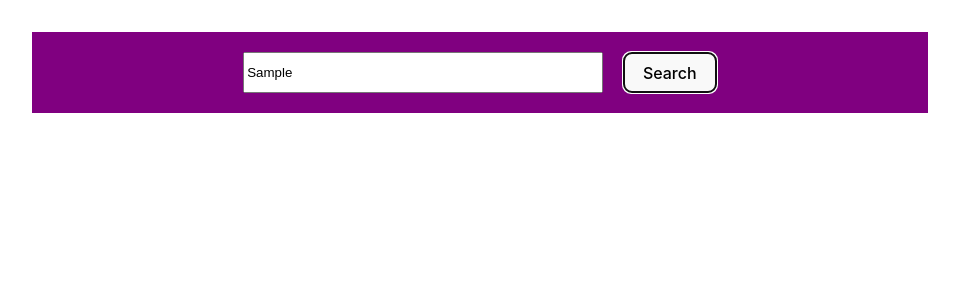
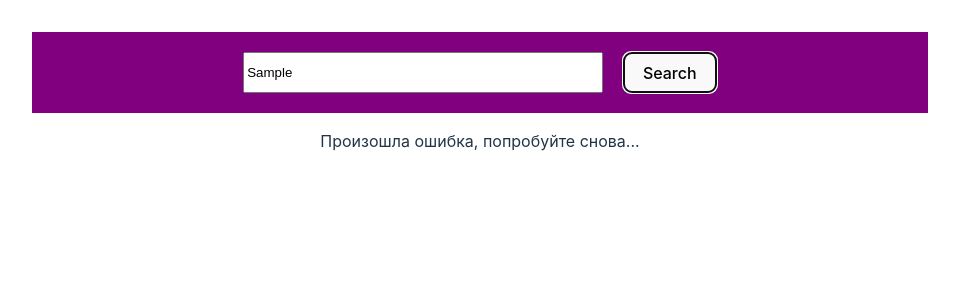
Before and after one commit to MichaelTetris/goit-react-hw-04, a React (Vite) app: page / in a window 1280 px wide. Both pictures are taken after typing "Sample" into the empty fields and a click on the button "Search". Shown: the top 300 px of the page, without its empty margins (160-1119 px from the left). Built offline with nearby package versions, Linux system fonts and the light colour scheme; no server answers.

Commit message:
add massage about error in component

```diff
--- a/src/App.jsx
+++ b/src/App.jsx
@@ -4,6 +4,7 @@ import "./App.css";
 import SearchBar from "./components/SearchBar/SearchBar";
 import ImagesList from "./components/ImageGallery/ImageGallery";
 import Loader from "./components/Loader/loader";
+import ErrorMessage from "./components/ErrorMessage/ErrorMessage";
 
 const api_url = "https://api.unsplash.com/search/photos";
 const IMAGES_PER_PAGE = 16;
@@ -13,9 +14,11 @@ function App() {
 
   const [images, setImages] = useState([]);
   const [isLoading, setIsLoading] = useState(false);
+  const [error, setError] = useState(false);
 
   const handleSubmit = async (searchTerm) => {
     setIsLoading(true);
+    setError(false);
     try {
       const response = await axios.get(`${api_url}`, {
         params: {
@@ -28,6 +31,7 @@ function App() {
       console.log(response);
     } catch (error) {
       console.error("Error fetching data from Unsplash", error);
+      setError(true);
     } finally {
       setIsLoading(false);
     }
@@ -36,7 +40,9 @@ function App() {
   return (
     <div className="div_head">
       <SearchBar onClick={handleSubmit} />
-      {isLoading ? <Loader /> : images.length > 0 && <ImagesList images={images} />}
+      {isLoading && <Loader />}
+      {!isLoading && error && <ErrorMessage />}
+      {!isLoading && !error && images.length > 0 && <ImagesList images={images} />}
     </div>
   );
 }
--- /dev/null
+++ b/src/components/ErrorMessage/ErrorMessage.jsx
@@ -0,0 +1,9 @@
+/* import "./ErrorMessage.css"; */
+
+const ErrorMessage = () => (
+  <div className="error-message">
+    <p>Произошла ошибка, попробуйте снова...</p>
+  </div>
+);
+
+export default ErrorMessage;
```
